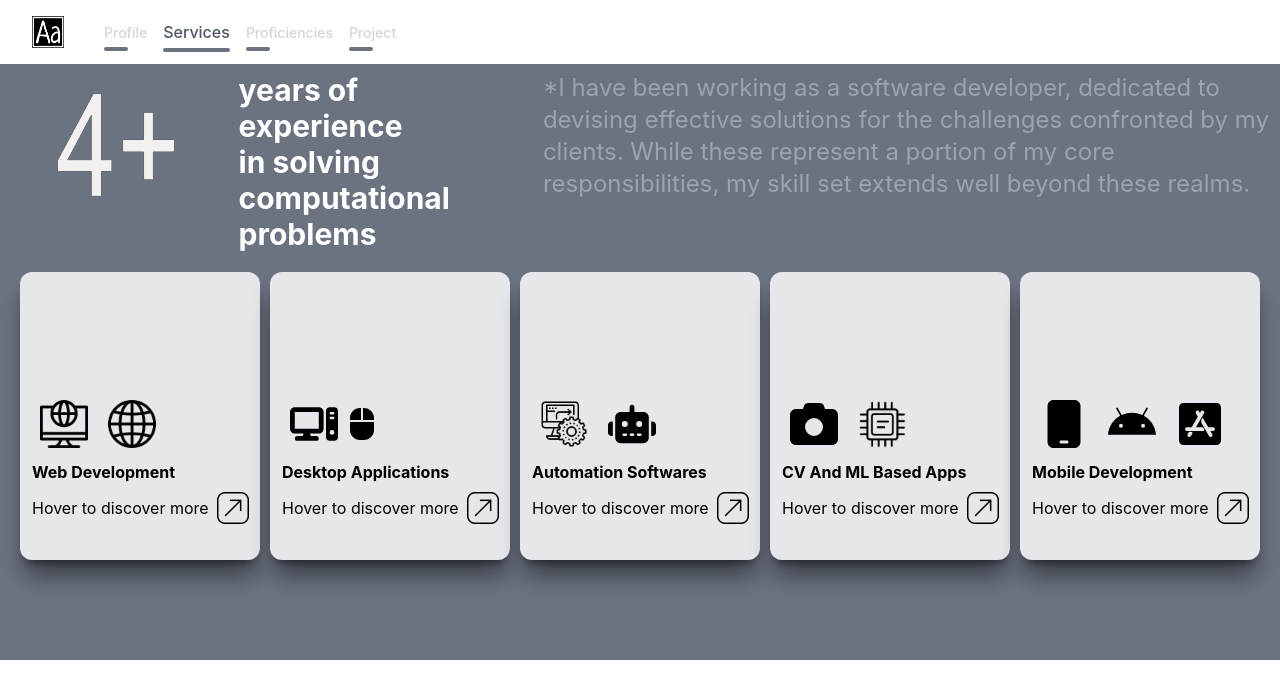
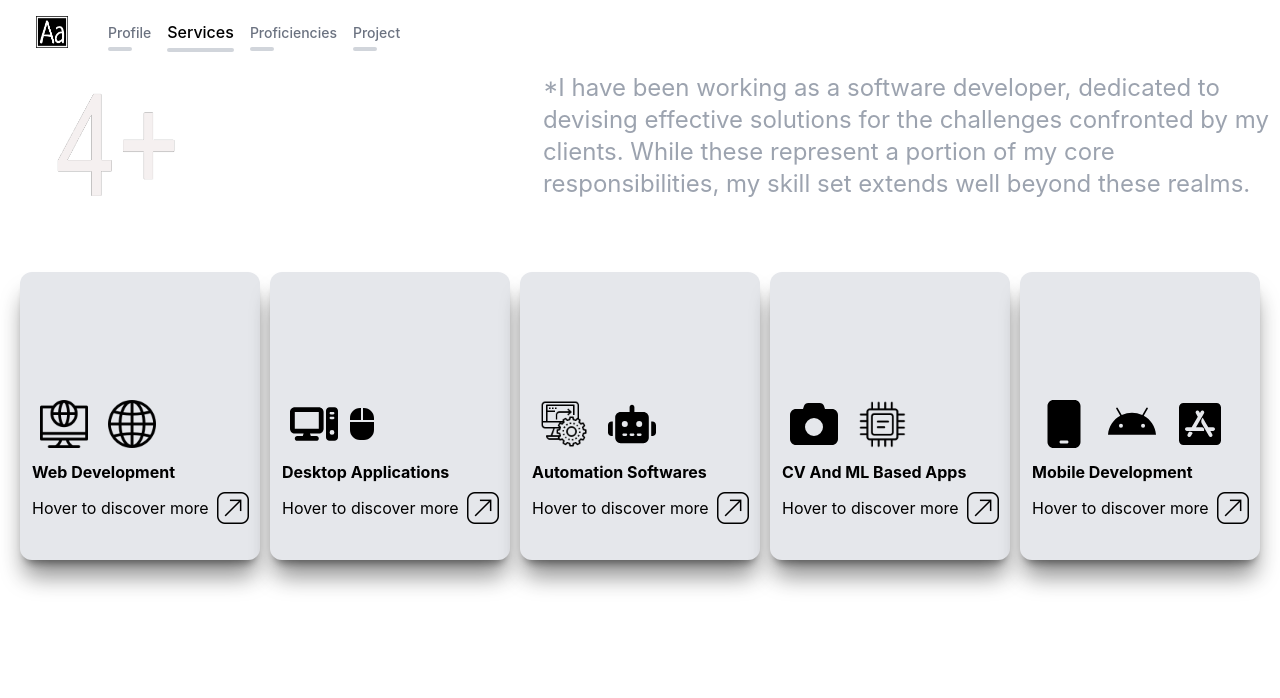
Before and after one commit to abdullah-aleem/Portfolio, a React (Create React App) app in the folder website/: page / in a window 1280 px wide. Both pictures are taken after a click on the button "Services". Shown: the top 698 px of the page. Built offline with nearby package versions, Linux system fonts and the light colour scheme.

Commit message:
portfolio_update

```diff
--- a/website/src/components/Navbar.js
+++ b/website/src/components/Navbar.js
@@ -68,9 +68,9 @@ function Navbar(props) {
   }
   return (
     <>
-    <nav className='fixed top-0 left-0 w-full z-10'>
-      <div className="min-h-full">
-        <Disclosure as="nav" className="bg-white">
+    <nav className=' fixed top-0 left-0 w-full z-10 '>
+      <div className="ml-1 mr-1 min-h-full bg-white rounded-3xl">
+        <Disclosure as="nav" className="bg-white " style={{borderRadius:'200px'}}>
           {({ open }) => (
             <>
               <div className="mx-auto max-w-7xl px-4 sm:px-6 lg:px-8">
@@ -93,13 +93,13 @@ function Navbar(props) {
                              updateS(item)}}
                             className={classNames(
                               'py-2  font-medium relative',item.current
-                                ? 'bg-white text-gray-600'
-                                : 'text-gray-300 text-sm transition-all duration-300 hover:text-gray-800 hover:text-base',
+                                ? 'bg-white text-black'
+                                : 'text-gray-500 text-sm transition-all duration-300 hover:text-gray-600 hover:text-base',
 
                             )}
                             aria-current={item.current ? 'page' : undefined}
                           >
-                            <div className={`w-${item.current ? 'full' : '6'} ml-${item.current?'0':'0'} bg-gray-500 h-1 rounded-xl transition-width duration-1000 ease-in-out`}  style={{ position: 'absolute', bottom: 0, left: '0' }}></div>
+                            <div className={`w-${item.current ? 'full' : '6'} ml-${item.current?'0':'0'} bg-gray-300 h-1 rounded-xl transition-width duration-1000 ease-in-out`}  style={{ position: 'absolute', bottom: 0, left: '0' }}></div>
                             {item.name}
                           </button>
                         ))}
--- a/website/src/components/Services.js
+++ b/website/src/components/Services.js
@@ -33,7 +33,7 @@ export default function Services() {
     openModal()
   }
   return (
-    <div className="w-full h-200 bg-gray-500 pb-20 pt-10">
+    <div className="w-full h-screen bg-white pt-10">
       <div className='flex flex-col sm:flex-row '>
         <div className='flex flex-row'>
           <img src={exp} alt="" className='h-48 w-60  md:h-68 md:w-72 color-white' />
--- a/website/tailwind.config.js
+++ b/website/tailwind.config.js
@@ -18,7 +18,8 @@ module.exports = {
       },
       height:{
         '1100':'370px',
-        'img':'500px'
+        'img':'500px',
+        'ful':'900px'
       }
 
     },
```
